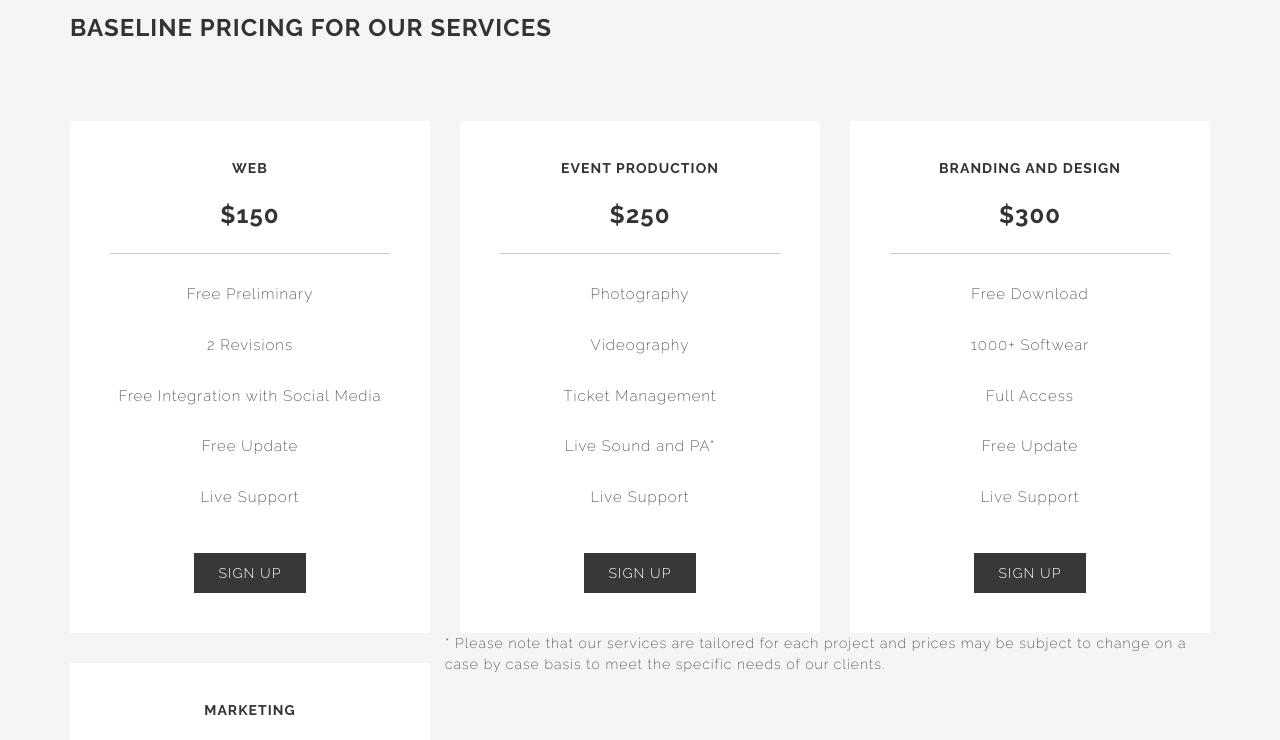
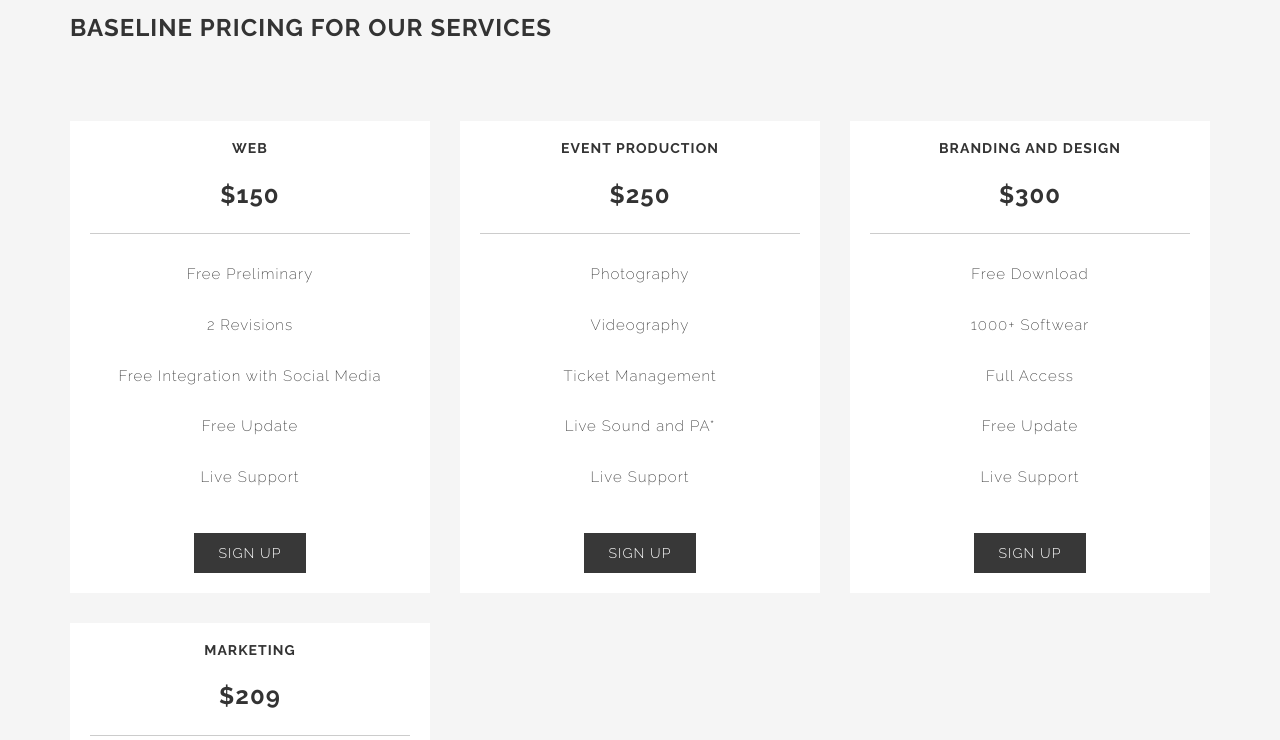
Before and after one commit to Dkomi/5Csite, a plain HTML site: page cluster/index.html in a window 1280 px wide. Shown: the part 2660-3400 px from the top of the page. Drawn offline with Linux system fonts and the light colour scheme.

Commit message:
css changes in pricing

```diff
--- a/cluster/css/style.css
+++ b/cluster/css/style.css
@@ -517,7 +517,7 @@
 
 	.st-pricing{
 		background-color: #fff;
-		padding: 40px;
+		padding: 20px;
 		margin-top: 30px;
 		-webkit-transition: all 0.2s ease-in-out;
 		-moz-transition: all 0.2s ease-in-out;
@@ -1081,3 +1081,6 @@
 		background-color: #f5f5f5;
 		color: #000;
 	}
+
+	.col-sm-4 {
+	}
--- a/cluster/index.html
+++ b/cluster/index.html
@@ -348,9 +348,9 @@
 						<a href="" class="btn btn-send">Sign Up</a>
 					</div>
 				</div>
-				<p>* Please note that our services are tailored for each project and prices may be subject to change on a case by case basis to meet the specific needs of our clients.</p>
 			</div>
 		</div>
+		<p>* Please note that our services are tailored for each project and prices may be subject to change on a case by case basis to meet the specific needs of our clients.</p>
 	</section>
 	<!-- /PRICING -->
 
```
